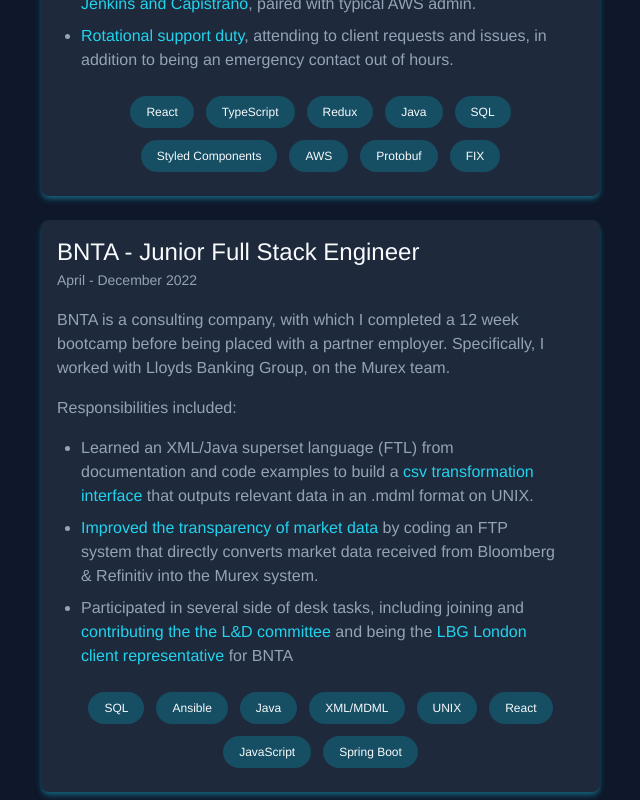
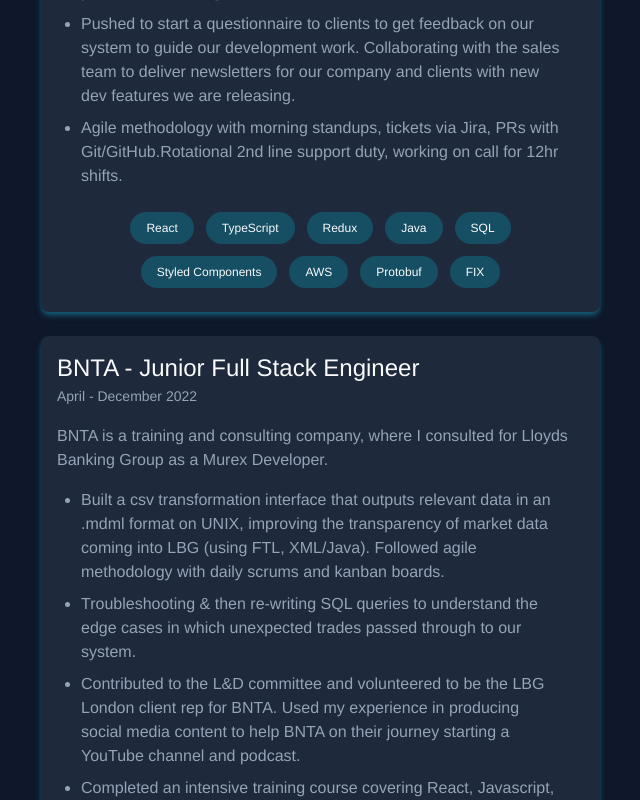
Before and after one commit to LMBroadhurst/CRYPTO_SUPERAPP, a Next.js app: page / in a window 1280 px wide. Shown: the part 1052-1852 px from the top of the page, without its empty margins (615-1255 px from the left). Built offline with nearby package versions, Linux system fonts and the light colour scheme.

Commit message:
more cleaning and updating

```diff
--- a/components/global/ContentPreview.tsx
+++ b/components/global/Card.tsx
@@ -1,6 +1,7 @@
 import React, { FC } from 'react';
 import { StaticImageData } from 'next/image';
 import Chip from './Chip';
+import Link from 'next/link';
 
 type OwnProps = {
     url: string;
@@ -21,7 +22,7 @@ const ContentPreview: FC<OwnProps> = ({
 }) => {
 
   return (
-    <a
+    <Link
         className='self-stretch'
         href={url}
         target='_blank'
@@ -59,7 +60,7 @@ const ContentPreview: FC<OwnProps> = ({
                 </section>
             </section>
         </section>
-    </a>
+    </Link>
   )
 }
 
--- a/components/home/Navigation.tsx
+++ b/components/global/Navigation.tsx
@@ -1,4 +1,3 @@
-import Link from 'next/link';
 import React, { FC } from 'react';
 import {ExportOutlined} from '@ant-design/icons'
 
--- a/components/home/AboutMe.tsx
+++ /dev/null
@@ -1,33 +0,0 @@
-import React from 'react'
-import MahiMarkets from './Experience/MahiMarkets'
-import BNTA from './Experience/BNTA'
-
-const AboutMe = () => {
-  return (
-    <section className='flex p-10 lg:p-0 lg:w-full'>
-        <section className='flex flex-col gap-2'>
-            <h2 className='text-2xl self-start'>About Me</h2>
-
-            <section className='flex flex-col gap-5 text-slate-500 text-justify'>
-              <p>After looking at a change of career into something I would truly enjoy doing daily, I began to get interested in the idea of software engineering. The idea of gaining the ability to <span className='text-slate-200'>build functional programs</span>, <span className='text-slate-200'>experiment with new ideas</span>, and <span className='text-slate-200'>learn more about the world of tech</span> convinced me to give it a shot.</p>
-
-              <p>November 2021, I decided to take the career transition seriously. I comitted to a '100 days of code' challenge, and started building all sorts of basic programs and websites. <span className='text-slate-200'>After a few weeks I was certain software engineering was the right choice for me</span>, so I decided to complete a bootcamp that allowed me to upskill quickly in an intensive 12 week course.</p>
-
-              <p>Since then, I have proudly been <span className='text-slate-200'>employed as a Full Stack Engineer</span> for a large UK retail bank, and currently work for an innovative FX focused fintech company.</p>
-
-              <p><span className='text-slate-200'>Outside of work</span>, I spend my time continually building up my engineering skillset, blogging & recording YouTube videos, completing parkruns, amateur astrology, attending React/JS events, lifting weights in a gym that needs far better AC, and roaming around <span className='text-slate-200'>London, UK</span>.</p>
-            </section>
-
-            <section className='pt-6 flex flex-col gap-6'>
-              <h2 className='text-2xl self-start -mb-2'>Experience</h2>
-
-              <MahiMarkets />
-
-              <BNTA />
-            </section>
-        </section>
-    </section>
-  )
-}
-
-export default AboutMe
--- /dev/null
+++ b/components/home/AboutMeView.tsx
@@ -0,0 +1,29 @@
+import React from 'react'
+import MahiMarkets from './Experience/MahiMarketsCard'
+import BNTA from './Experience/BNTACard'
+
+const AboutMe = () => {
+  return <section className='flex p-10 lg:p-0 lg:w-full'>
+    <section className='flex flex-col gap-2'>
+      <h2 className='text-2xl self-start'>About Me</h2>
+
+      <section className='flex flex-col gap-5 text-slate-500 text-justify'>
+        <p>I’ve <span className='text-slate-200'>always loved building and experimenting</span> with anything I can get my hands on, which is why I transitioned into being a software developer. As I have matured as a developer, I have gained a strong desire to <span className='text-slate-200'>build with a purpose</span> so I can positively impact people and businesses.</p>
+
+        <p>I’m constantly aiming to achieve this by following a feature and user driven mindset; <span className='text-slate-200'>contributing to useful, well designed, and user orientated products daily is my <a href='https://positivepsychology.com/ikigai/' target='_blank' className='underline hover:cursor-pointer'>ikigai.</a></span></p>
+
+        <p><span className='text-slate-200'>Outside of work</span>, I spend my time continually building up my engineering skillset, blogging & recording YouTube videos, completing parkruns, amateur astrology, attending React/JS events, lifting weights in a gym that needs far better AC, and roaming around <span className='text-slate-200'>London, UK</span>.</p>
+      </section>
+
+      <section className='pt-6 flex flex-col gap-6'>
+        <h2 className='text-2xl self-start -mb-2'>Experience</h2>
+
+        <MahiMarkets />
+
+        <BNTA />
+      </section>
+    </section>
+  </section>
+}
+
+export default AboutMe
--- a/components/home/ContentView.tsx
+++ b/components/home/ContentView.tsx
@@ -5,7 +5,7 @@ import ERC20 from './assets/ERC20.webp';
 import TAILWIND from './assets/Tailwind.jpg';
 import FLEXBOX from './assets/Flexbox.jpg'
 import { CardContents } from '@/types/HomeTypes';
-import ContentPreview from '../global/ContentPreview';
+import ContentPreview from '../global/Card';
 
 const publishedContentPreview: CardContents[] = [
   {
--- a/components/home/Experience/BNTA.tsx
+++ b/components/home/Experience/BNTACard.tsx
@@ -15,14 +15,13 @@ const BNTA = () => {
           <span className='text-slate-400 text-sm'>April - December 2022</span>
         </section>
 
+        <p className='text-slate-400'>BNTA is a training and consulting company, where I consulted for Lloyds Banking Group as a Murex Developer.</p>
 
-        <p className='text-slate-400'>BNTA is a consulting company, with which I completed a 12 week bootcamp before being placed with a partner employer. Specifically, I worked with Lloyds Banking Group, on the Murex team.</p>
-
-        <span className='text-slate-400'>Responsibilities included:</span>
         <ul className='list-disc list-outside px-6 flex flex-col gap-2 text-slate-400'>
-          <li>Learned an XML/Java superset language (FTL) from documentation and code examples to build a <span className='text-cyan-400'>csv transformation interface</span> that outputs relevant data in an .mdml format on UNIX.</li>
-          <li><span className='text-cyan-400'>Improved the transparency of market data</span> by coding an FTP system that directly converts market data received from Bloomberg & Refinitiv into the Murex system.</li>
-          <li>Participated in several side of desk tasks, including joining and <span className='text-cyan-400'>contributing the the L&D committee</span> and being the <span className='text-cyan-400'>LBG London client representative</span> for BNTA</li>
+          <li>Built a csv transformation interface that outputs relevant data in an .mdml format on UNIX, improving the transparency of market data coming into LBG (using FTL, XML/Java). Followed agile methodology with daily scrums and kanban boards.</li>
+          <li>Troubleshooting & then re-writing SQL queries to understand the edge cases in which unexpected trades passed through to our system.</li>
+          <li>Contributed to the L&D committee and volunteered to be the LBG London client rep for BNTA. Used my experience in producing social media content to help BNTA on their journey starting a YouTube channel and podcast.</li>
+          <li>Completed an intensive training course covering React, Javascript, Java, Spring Boot, PostgreSQL, Git/GitHub. Built several full stack projects in teams of 3-5 people to test the gained knowledge.</li>
         </ul>
 
         <section className='flex flex-col gap-4 py-2'>
--- a/components/home/Experience/MahiMarkets.tsx
+++ /dev/null
@@ -1,41 +0,0 @@
-import Chip from '@/components/global/Chip';
-import React from 'react'
-
-const technologies = ['React', 'TypeScript', 'Redux', 'Java', 'SQL', 'Styled Components', 'AWS', 'Protobuf', 'FIX'];
-
-const MahiMarkets = () => {
-  return (
-    <section
-      className='bg-slate-800 rounded-lg p-4 flex flex-col gap-4
-        shadow-md shadow-cyan-800'
-      >
-        <section>
-          <h3 className='text-2xl font-medium text-slate-200'>Mahi Markets - Full Stack Engineer</h3>
-          <span className='text-slate-400 text-sm'>December 2022 - Present</span>
-        </section>
-
-
-        <p className='text-slate-400'>Mahi Markets is an innovative FinTech company that primarily provides software to FX exchanges, which drives PnL, protects against toxic clients, allows for the production of bespoke pricing, and more.</p>
-
-        <span className='text-slate-400'>Summary of responsibilities:</span>
-        <ul className='list-disc list-outside px-6 flex flex-col gap-2 text-slate-400'>
-            <li>Building type safe UI components with <span className='text-cyan-400'>Typescript and React</span>. Handling state with <span className='text-cyan-400'>Redux</span> and serialising data via <span className='text-cyan-400'>Protobuf</span>.</li>
-            <li>Writing robust server side code in <span className='text-cyan-400'>Java 11</span>, such as FIX adapters and API's. Tested with <span className='text-cyan-400'>JUnit</span>.</li>
-            <li>Deploying and configuring apps hosted on Linux <span className='text-cyan-400'>AWS servers</span> with <span className='text-cyan-400'>Jenkins and Capistrano</span>, paired with typical AWS admin.</li>
-            <li><span className='text-cyan-400'>Rotational support duty</span>, attending to client requests and issues, in addition to being an emergency contact out of hours.</li>
-        </ul>
-
-        <section className='flex flex-col gap-4 py-2'>
-          <section>
-            <ul className='flex flex-row gap-3 flex-wrap justify-center'>
-              {
-                technologies.map((tech) => <Chip key={tech} bgColour='bg-cyan-900'>{tech}</Chip>)
-              }
-            </ul>
-          </section>
-        </section>
-    </section>
-  )
-}
-
-export default MahiMarkets
--- /dev/null
+++ b/components/home/Experience/MahiMarketsCard.tsx
@@ -0,0 +1,40 @@
+import Chip from '@/components/global/Chip';
+import React from 'react'
+
+const technologies = ['React', 'TypeScript', 'Redux', 'Java', 'SQL', 'Styled Components', 'AWS', 'Protobuf', 'FIX'];
+
+const MahiMarkets = () => {
+  return (
+    <section
+      className='bg-slate-800 rounded-lg p-4 flex flex-col gap-4
+        shadow-md shadow-cyan-800'
+      >
+        <section>
+          <h3 className='text-2xl font-medium text-slate-200'>Mahi Markets - Full Stack Engineer</h3>
+          <span className='text-slate-400 text-sm'>December 2022 - Present</span>
+        </section>
+
+        <p className='text-slate-400'>Mahi Markets is an innovative FinTech company that provides SaaS to FX brokers.</p>
+
+        <ul className='list-disc list-outside px-6 flex flex-col gap-2 text-slate-400'>
+          <li>Improving products offered by shipping new features for our clients via UI components built with Typescript & React. Removing tech debt by refactoring code to meet modern React/JS/TS standards (ES6, React 18). Fluent using advanced react patterns such as custom hooks and useMemo & useCallback for performance. Plumbing Async Redux Epics and Ajax HTTP methods up to the REST API.</li>
+          <li>Designing and improving user stories. Proudly reworked a complicated form to increase the usability of the product and guide clients through the process with confidence.</li>
+          <li>Building FIX adaptors and REST APIs, tested with Junit and written in Java18. Deploying our apps onto CentOS linux servers via AWS S3 Tarballs. Securing servers by creating relevant IAM roles, inline policies, whitelisting, etc.</li>
+          <li>Pushed to start a questionnaire to clients to get feedback on our system to guide our development work. Collaborating with the sales team to deliver newsletters for our company and clients with new dev features we are releasing.</li>
+          <li>Agile methodology with morning standups, tickets via Jira, PRs with Git/GitHub.Rotational 2nd line support duty, working on call for 12hr shifts.</li>
+        </ul>
+
+        <section className='flex flex-col gap-4 py-2'>
+          <section>
+            <ul className='flex flex-row gap-3 flex-wrap justify-center'>
+              {
+                technologies.map((tech) => <Chip key={tech} bgColour='bg-cyan-900'>{tech}</Chip>)
+              }
+            </ul>
+          </section>
+        </section>
+    </section>
+  )
+}
+
+export default MahiMarkets
--- a/components/home/IntroductionView.tsx
+++ b/components/home/IntroductionView.tsx
@@ -1,7 +1,7 @@
 import React, { useState } from 'react';
-import Navigation, { NavigationTabs } from './Navigation';
-import Socials from './Socials';
-import AboutMe from './AboutMe';
+import Navigation, { NavigationTabs } from '../global/Navigation';
+import Socials from '../global/Socials';
+import AboutMe from './AboutMeView';
 import Header from '../global/Header';
 import Feedback from './FeedbackView';
 import Content from './ContentView';
--- a/components/home/PortfolioView.tsx
+++ b/components/home/PortfolioView.tsx
@@ -1,5 +1,5 @@
 import React from 'react'
-import ContentPreview from '../global/ContentPreview'
+import ContentPreview from '../global/Card'
 import CODERCOMMERCE from './assets/CODERCOMMERCE.png'
 import LEVELGROUND from './assets/LEVELGROUND.png'
 import KENTCDODDS from './assets/KENTCDODDS.png'
```
Also changed, not shown: components/global/Socials.tsx (renamed from components/home/Socials.tsx).
